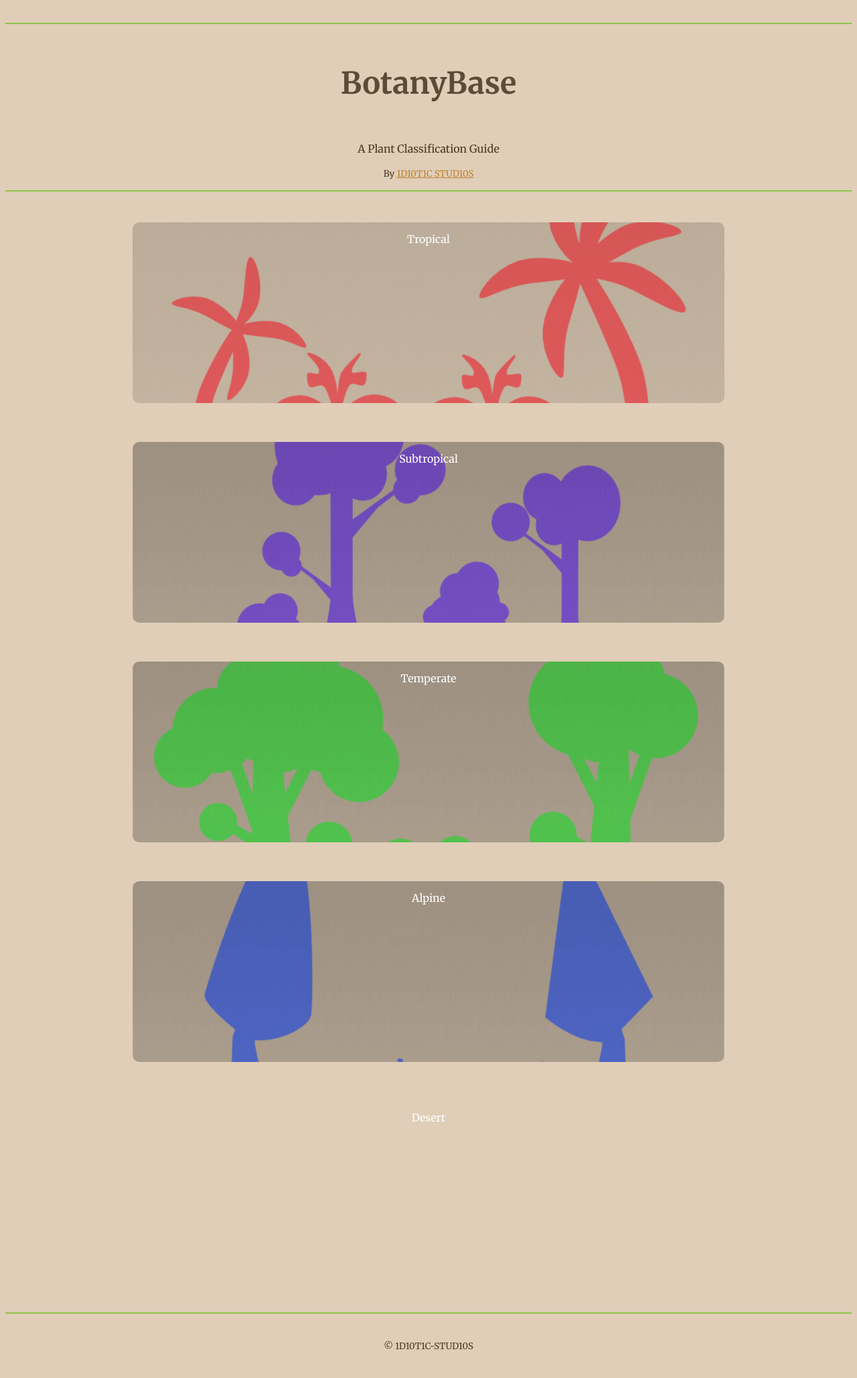
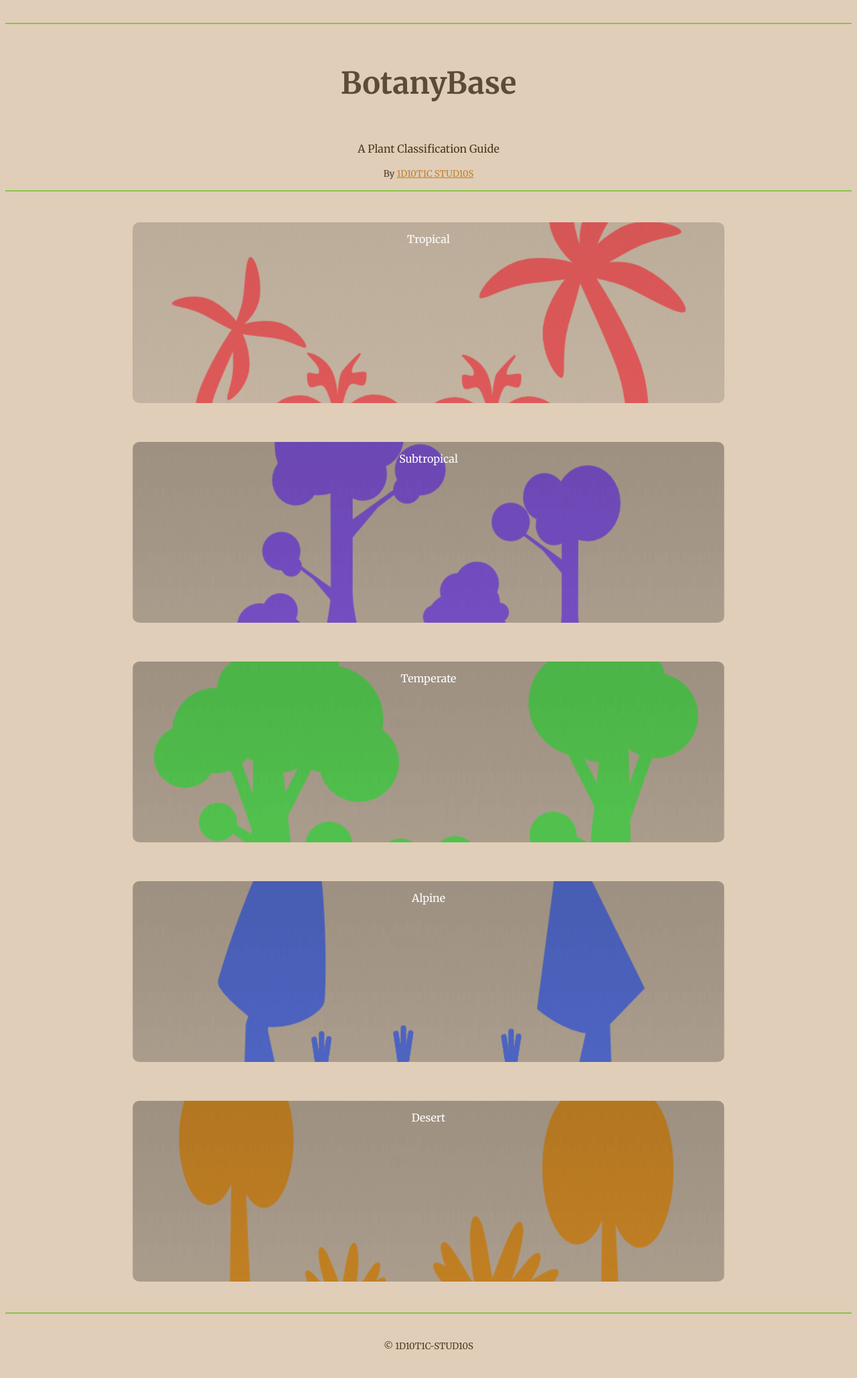
Before and after one commit to BotanyBase/botanybase.github.io, a Jekyll site: the page built from index.html, in a window 1280 px wide. Shown: the whole page at 67% size. Built offline with Jekyll 4.4.1, drawn with Linux system fonts in a browser that asks for light colours.

Commit message:
Update index.html

```diff
--- a/index.html
+++ b/index.html
@@ -14,7 +14,10 @@ title: Main
     background-image: url(https://botanybase.github.io/assets/img/Temperate.png);
   }
   .bg-4 {
-    background-image: url(https://botanybase.github.io/assets/img/Alpine2.png);
+    background-image: url(https://botanybase.github.io/assets/img/Alpine3.png);
+  }
+  .bg-5 {
+    background-image: url(https://botanybase.github.io/assets/img/Desert.png);
   }
 </style>
 
```
